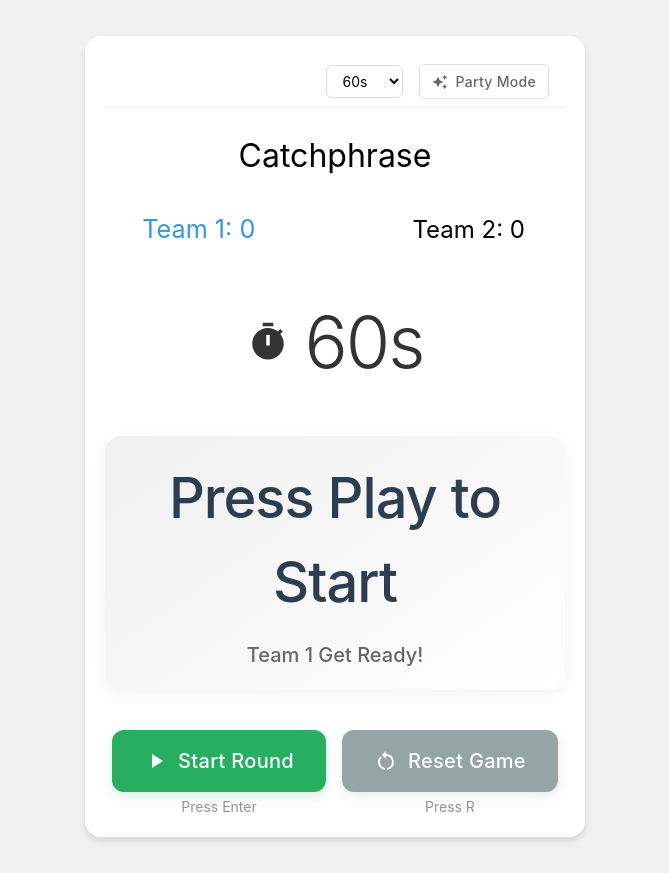
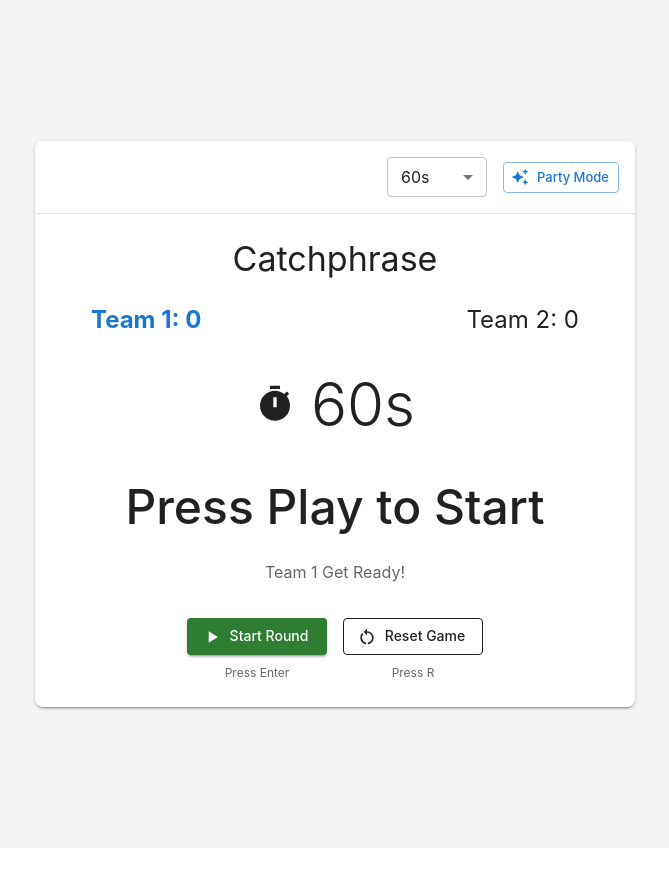
Before and after one commit to MaxGhenis/catchphrase, a React (Create React App) app: page / in a window 1280 px wide. Shown: the whole page, without its empty margins (305-974 px from the left). After the commit the page ends 848 px from the top, so only its background shows below. Built offline with nearby package versions, Linux system fonts and the light colour scheme.

Commit message:
fix imports

```diff
--- a/src/App.js
+++ b/src/App.js
@@ -3,9 +3,7 @@ import CatchphraseGame from './components/CatchphraseGame';
 
 function App() {
   return (
-    <div className="min-h-screen bg-[#f0f0f0] p-4 flex items-center justify-center">
-      <CatchphraseGame />
-    </div>
+    <CatchphraseGame />
   );
 }
 
--- a/src/components/CatchphraseGame/GameControls.js
+++ b/src/components/CatchphraseGame/GameControls.js
@@ -1,4 +1,5 @@
 import React from 'react';
+import { Button, Box, Typography } from '@mui/material';
 import { PlayArrow, Pause, RestartAlt } from '@mui/icons-material';
 
 const GameControls = ({
@@ -11,51 +12,88 @@ const GameControls = ({
   onSkip
 }) => {
   return (
-    <div className="controls">
-      <div className="main-controls">
+    <Box sx={{ display: 'flex', flexDirection: 'column', gap: 2 }}>
+      <Box sx={{ display: 'flex', justifyContent: 'center', gap: 2 }}>
         {!isPlaying ? (
-          <div>
-            <button onClick={onStart} className="play-button">
-              <PlayArrow sx={{ fontSize: 24 }} />
+          <Box sx={{ textAlign: 'center' }}>
+            <Button
+              variant="contained"
+              color="success"
+              onClick={onStart}
+              startIcon={<PlayArrow />}
+              sx={{ minWidth: 140 }}
+            >
               {isPaused ? 'Resume' : 'Start Round'}
-            </button>
-            <div className="shortcuts">Press Enter</div>
-          </div>
+            </Button>
+            <Typography variant="caption" sx={{ display: 'block', mt: 1, color: 'text.secondary' }}>
+              Press Enter
+            </Typography>
+          </Box>
         ) : (
-          <div>
-            <button onClick={onPause} className="pause-button">
-              <Pause sx={{ fontSize: 24 }} />
+          <Box sx={{ textAlign: 'center' }}>
+            <Button
+              variant="contained"
+              color="warning"
+              onClick={onPause}
+              startIcon={<Pause />}
+              sx={{ minWidth: 140 }}
+            >
               Pause
-            </button>
-            <div className="shortcuts">Press P</div>
-          </div>
+            </Button>
+            <Typography variant="caption" sx={{ display: 'block', mt: 1, color: 'text.secondary' }}>
+              Press P
+            </Typography>
+          </Box>
         )}
-        <div>
-          <button onClick={onReset} className="reset-button">
-            <RestartAlt sx={{ fontSize: 24 }} />
+        <Box sx={{ textAlign: 'center' }}>
+          <Button
+            variant="outlined"
+            color="inherit"
+            onClick={onReset}
+            startIcon={<RestartAlt />}
+            sx={{ minWidth: 140 }}
+          >
             Reset Game
-          </button>
-          <div className="shortcuts">Press R</div>
-        </div>
-      </div>
+          </Button>
+          <Typography variant="caption" sx={{ display: 'block', mt: 1, color: 'text.secondary' }}>
+            Press R
+          </Typography>
+        </Box>
+      </Box>
 
       {isPlaying && (
-        <div className="game-controls">
-          <div>
-            <button onClick={onCorrect} className="got-it-button">
+        <Box sx={{ display: 'flex', justifyContent: 'center', gap: 2 }}>
+          <Box sx={{ textAlign: 'center' }}>
+            <Button
+              variant="contained"
+              color="primary"
+              onClick={onCorrect}
+              size="large"
+              sx={{ minWidth: 140 }}
+            >
               Got it!
-            </button>
-            <div className="shortcuts">Space or G</div>
-          </div>
-          <div>
-            <button onClick={onSkip} className="skip-button">
+            </Button>
+            <Typography variant="caption" sx={{ display: 'block', mt: 1, color: 'text.secondary' }}>
+              Space or G
+            </Typography>
+          </Box>
+          <Box sx={{ textAlign: 'center' }}>
+            <Button
+              variant="contained"
+              color="inherit"
+              onClick={onSkip}
+              size="large"
+              sx={{ minWidth: 140 }}
+            >
               Skip
-            </button>
-            <div className="shortcuts">Press S</div>
-          </div>
-        </div>
+            </Button>
+            <Typography variant="caption" sx={{ display: 'block', mt: 1, color: 'text.secondary' }}>
+              Press S
+            </Typography>
+          </Box>
+        </Box>
       )}
-    </div>
+    </Box>
   );
 };
 
--- a/src/components/CatchphraseGame/GameDisplay.js
+++ b/src/components/CatchphraseGame/GameDisplay.js
@@ -1,22 +1,66 @@
 import React from 'react';
+import { Box, Typography } from '@mui/material';
 import { Timer as TimerIcon } from '@mui/icons-material';
 
 const GameDisplay = ({ timeLeft, currentWord, isPlaying, isPaused, currentTeam }) => {
   return (
     <>
-      <div className={`timer ${timeLeft <= 10 ? 'low-time' : ''}`}>
-        <TimerIcon sx={{ fontSize: 42 }} />
-        <span>{timeLeft}s</span>
-      </div>
+      <Box
+        sx={{
+          display: 'flex',
+          alignItems: 'center',
+          justifyContent: 'center',
+          gap: 2,
+          my: 4
+        }}
+      >
+        <TimerIcon sx={{ fontSize: 40 }} />
+        <Typography
+          variant="h2"
+          component="span"
+          sx={{
+            fontWeight: 300,
+            color: timeLeft <= 10 ? 'error.main' : 'text.primary',
+            animation: timeLeft <= 10 ? 'pulse 1s infinite' : 'none',
+          }}
+        >
+          {timeLeft}s
+        </Typography>
+      </Box>
 
-      <div className="word-display">
-        <div className="current-word">
+      <Box
+        sx={{
+          my: 4,
+          px: 2,
+          display: 'flex',
+          flexDirection: 'column',
+          alignItems: 'center',
+          justifyContent: 'center',
+          textAlign: 'center'
+        }}
+      >
+        <Typography
+          variant="h3"
+          sx={{
+            minHeight: 70,
+            mb: 2,
+            fontWeight: 500,
+            color: 'text.primary',
+            width: '100%',
+            display: 'flex',
+            alignItems: 'center',
+            justifyContent: 'center'
+          }}
+        >
           {isPlaying ? currentWord : isPaused ? 'Resume Round' : 'Press Play to Start'}
-        </div>
-        <div className="turn-indicator">
+        </Typography>
+        <Typography
+          variant="subtitle1"
+          sx={{ color: 'text.secondary' }}
+        >
           {isPlaying || isPaused ? `Team ${currentTeam}'s Round` : `Team ${currentTeam} Get Ready!`}
-        </div>
-      </div>
+        </Typography>
+      </Box>
     </>
   );
 };
--- a/src/components/CatchphraseGame/GameScores.js
+++ b/src/components/CatchphraseGame/GameScores.js
@@ -1,15 +1,37 @@
 import React from 'react';
+import { Box, Typography } from '@mui/material';
 
 const GameScores = ({ team1Score, team2Score, currentTeam }) => {
   return (
-    <div className="scores">
-      <div className={currentTeam === 1 ? 'current-team' : ''}>
+    <Box
+      sx={{
+        display: 'flex',
+        justifyContent: 'space-between',
+        px: 4,
+        my: 3
+      }}
+    >
+      <Typography
+        variant="h5"
+        sx={{
+          fontWeight: currentTeam === 1 ? 700 : 400,
+          color: currentTeam === 1 ? 'primary.main' : 'text.primary',
+          transition: 'all 0.3s ease'
+        }}
+      >
         Team 1: {team1Score}
-      </div>
-      <div className={currentTeam === 2 ? 'current-team' : ''}>
+      </Typography>
+      <Typography
+        variant="h5"
+        sx={{
+          fontWeight: currentTeam === 2 ? 700 : 400,
+          color: currentTeam === 2 ? 'primary.main' : 'text.primary',
+          transition: 'all 0.3s ease'
+        }}
+      >
         Team 2: {team2Score}
-      </div>
-    </div>
+      </Typography>
+    </Box>
   );
 };
 
--- a/src/components/CatchphraseGame/GameSettings.js
+++ b/src/components/CatchphraseGame/GameSettings.js
@@ -1,31 +1,44 @@
 import React from 'react';
+import { Box, Select, MenuItem, Button, FormControl } from '@mui/material';
 import { AutoAwesome } from '@mui/icons-material';
 
 const GameSettings = ({ roundDuration, onTimeChange, partyMode, onPartyModeChange }) => {
   return (
-    <div className="settings-banner">
-      <div className="settings-control">
-        <select
+    <Box
+      sx={{
+        display: 'flex',
+        alignItems: 'center',
+        justifyContent: 'flex-end',
+        gap: 2,
+        p: 2,
+        borderBottom: 1,
+        borderColor: 'divider'
+      }}
+    >
+      <FormControl size="small">
+        <Select
           value={roundDuration}
           onChange={(e) => onTimeChange(e.target.value)}
-          className="time-select"
+          sx={{ minWidth: 100 }}
         >
-          <option value={30}>30s</option>
-          <option value={45}>45s</option>
-          <option value={60}>60s</option>
-          <option value={90}>90s</option>
-          <option value={120}>120s</option>
-        </select>
-      </div>
+          <MenuItem value={30}>30s</MenuItem>
+          <MenuItem value={45}>45s</MenuItem>
+          <MenuItem value={60}>60s</MenuItem>
+          <MenuItem value={90}>90s</MenuItem>
+          <MenuItem value={120}>120s</MenuItem>
+        </Select>
+      </FormControl>
 
-      <button
+      <Button
+        variant={partyMode ? "contained" : "outlined"}
+        color="primary"
         onClick={() => onPartyModeChange(!partyMode)}
-        className={`party-mode-button ${partyMode ? 'active' : ''}`}
+        startIcon={<AutoAwesome />}
+        size="small"
       >
-        <AutoAwesome sx={{ fontSize: 16 }} />
         {partyMode ? 'Chill Mode' : 'Party Mode'}
-      </button>
-    </div>
+      </Button>
+    </Box>
   );
 };
 
--- a/src/components/CatchphraseGame/index.js
+++ b/src/components/CatchphraseGame/index.js
@@ -1,10 +1,35 @@
 import React, { useState, useEffect } from 'react';
+import { Box, Typography, Paper } from '@mui/material';
+import { ThemeProvider, createTheme } from '@mui/material/styles';
 import { useGame } from './useGame';
 import GameDisplay from './GameDisplay';
 import GameControls from './GameControls';
 import GameScores from './GameScores';
 import GameSettings from './GameSettings';
-import './styles/index.css';
+
+// Create theme
+const theme = createTheme({
+  typography: {
+    fontFamily: [
+      '-apple-system',
+      'BlinkMacSystemFont',
+      '"Segoe UI"',
+      'Roboto',
+      '"Helvetica Neue"',
+      'Arial',
+      'sans-serif'
+    ].join(','),
+  },
+  components: {
+    MuiButton: {
+      styleOverrides: {
+        root: {
+          textTransform: 'none', // Prevents all-caps button text
+        },
+      },
+    },
+  },
+});
 
 const CatchphraseGame = () => {
   const [partyMode, setPartyMode] = useState(false);
@@ -37,7 +62,28 @@ const CatchphraseGame = () => {
   }, [game]);
 
   return (
-    <div className={`game-container ${partyMode ? 'party-mode' : ''}`}>
+    <ThemeProvider theme={theme}>
+      <Box
+        sx={{
+          minHeight: '100vh',
+          bgcolor: 'grey.100',
+          p: { xs: 1, sm: 2, md: 3 },
+          display: 'flex',
+          alignItems: 'center',
+          justifyContent: 'center'
+        }}
+      >
+        <Paper
+          elevation={2}
+          sx={{
+            width: '100%',
+            maxWidth: 600,
+            overflow: 'hidden',
+            bgcolor: 'background.paper',
+            borderRadius: 2
+          }}
+          className={partyMode ? 'party-mode' : ''}
+        >
           <GameSettings
             roundDuration={game.roundDuration}
             onTimeChange={game.handleTimeChange}
@@ -45,7 +91,10 @@ const CatchphraseGame = () => {
             onPartyModeChange={setPartyMode}
           />
 
-      <h1>Catchphrase</h1>
+          <Box sx={{ p: 3 }}>
+            <Typography variant="h4" align="center" gutterBottom>
+              Catchphrase
+            </Typography>
 
             <GameScores
               team1Score={game.team1Score}
@@ -70,7 +119,10 @@ const CatchphraseGame = () => {
               onCorrect={game.handleCorrect}
               onSkip={game.handleSkip}
             />
-    </div>
+          </Box>
+        </Paper>
+      </Box>
+    </ThemeProvider>
   );
 };
 
--- a/src/components/CatchphraseGame/styles/party-mode.css
+++ b/src/components/CatchphraseGame/styles/party-mode.css
@@ -1,39 +1,34 @@
+/* Party mode styles for Material UI components */
 .party-mode {
     background: white !important;
     animation: backgroundShift 10s linear infinite;
   }
 
-  .party-mode .current-word {
+  .party-mode .MuiTypography-h3 {
     animation: rainbow 3s linear infinite;
-    font-size: 64px !important;
+    font-size: 48px !important;
     text-shadow: 2px 2px 8px rgba(0,0,0,0.2);
   }
 
-  .party-mode .timer {
+  .party-mode .MuiTypography-h2 {
     animation: bounce 0.5s ease infinite;
   }
 
-  .party-mode button {
+  .party-mode .MuiButton-root {
     animation: colorPulse 4s infinite;
     transform: scale(1.1);
   }
 
-  .party-mode button:hover {
+  .party-mode .MuiButton-root:hover {
     transform: scale(1.2) rotate(5deg);
   }
 
-  .party-mode .scores {
-    font-size: 32px !important;
-    font-weight: bold;
+  .party-mode .MuiTypography-h5 {
+    font-size: 1.8rem !important;
   }
 
-  .party-mode .current-team {
+  .party-mode .MuiTypography-h5[class*="current-team"] {
     animation: glow 1s ease-in-out infinite alternate;
-    font-size: 36px !important;
-  }
-
-  .party-mode .word-display {
-    transform: scale(1.1);
   }
 
   @keyframes backgroundShift {
@@ -77,3 +72,9 @@
                    0 0 40px #0073e6;
     }
   }
+
+  @keyframes pulse {
+    0% { opacity: 1; }
+    50% { opacity: 0.5; }
+    100% { opacity: 1; }
+  }
--- a/src/index.css
+++ b/src/index.css
@@ -1,3 +1,9 @@
-@tailwind base;
-@tailwind components;
-@tailwind utilities;
+body {
+    margin: 0;
+    padding: 0;
+    -webkit-font-smoothing: antialiased;
+    -moz-osx-font-smoothing: grayscale;
+  }
+
+  /* Import party mode styles */
+  @import './components/CatchphraseGame/styles/party-mode.css';
```
Lines whose indentation alone changed are shown as unchanged.
